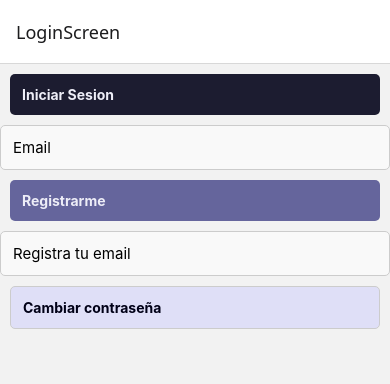
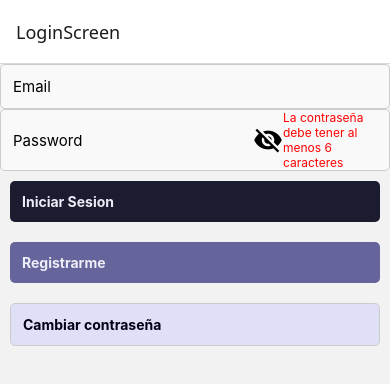
Before and after one commit to gabrielaher94/Proyecto_Prog_Movil, a React Native app in the folder ProyectoClase/: screen /LoginScreen in a window 390 px wide. Shown: the top 384 px of the page. Built offline with nearby package versions, Linux system fonts and the light colour scheme.

Commit message:
Visualizacion y Ocultar password

```diff
--- a/ProyectoClase/package.json
+++ b/ProyectoClase/package.json
@@ -35,6 +35,7 @@
     "@react-native/typescript-config": "0.80.2",
     "@types/jest": "^29.5.13",
     "@types/react": "^19.1.9",
+    "@types/react-native-vector-icons": "^6.4.18",
     "@types/react-test-renderer": "^19.1.0",
     "eslint": "^8.19.0",
     "jest": "^29.6.3",
--- a/ProyectoClase/src/components/CustomInput.tsx
+++ b/ProyectoClase/src/components/CustomInput.tsx
@@ -1,7 +1,7 @@
 import React from "react";
-import {Text, View,TextInput,StyleSheet, KeyboardTypeOptions} from "react-native";
-
-//import Icon from "react-native-vector-icons/FontAwesome";
+import {Text, View,TextInput,StyleSheet, KeyboardTypeOptions, TouchableOpacity} from "react-native";
+import Icon from "react-native-vector-icons/MaterialIcons";
+import { useState } from "react";
 
 
 type Props = {
@@ -17,16 +17,21 @@ export default function CustomInput({value, type ='text', onChange, title ,requi
 
 
     const isPasswordField = type === 'password';
+    //Estado alterno para visualizar la contraseña
+    const [showPassword, setPassword]=useState(false);
 
-    const keyboardType : KeyboardTypeOptions = type === 'email' ? 'email-address' : type === 'number' ? 'number-pad' : type === 'numeric' ? 'numeric' : 'default';
-
-
-
-    'default';
+    const keyboardType : KeyboardTypeOptions =
+    type === 'email'
+    ? 'email-address'
+    : type === 'number'
+    ? 'number-pad'
+    : type === 'numeric'
+    ? 'numeric'
+    : 'default';
     const getError =()=>{
         if( required! && value) return "Este campo es obligatorio";
         if(type === 'email' && value.includes('@')) return "El correo no es valido";
-        if(type === 'password' && value.length < 4) return "La contraseña debe tener al menos 6 caracteres";
+        if(type === 'password' && value.length < 6) return "La contraseña debe tener al menos 6 caracteres";
     }
     const error = getError();
 
@@ -35,16 +40,17 @@ export default function CustomInput({value, type ='text', onChange, title ,requi
 
             <TextInput
             style={[styles.input, error ? styles.inputError : null]}
+
             placeholder={title}
             value={value}
             onChangeText={onChange}
-            secureTextEntry={type === 'password'}
+            secureTextEntry={isPasswordField && !showPassword}
             keyboardType={keyboardType}
 
             />
-            <Text style={styles.error}>{error}</Text>
-            {/*isPasswordField && <Icon name="lock" size={20} color="#000" />*/}
 
+            {isPasswordField &&( <TouchableOpacity onPress={()=>setPassword(!showPassword)}><Icon name={showPassword?"visibility":"visibility-off" } size={30} color="#000" /></TouchableOpacity>)}
+           { error&& <Text style={styles.error}>{error}</Text>}
         </View>
     );
 
--- a/ProyectoClase/src/screens/Login.tsx
+++ b/ProyectoClase/src/screens/Login.tsx
@@ -6,21 +6,21 @@ import { useState } from "react";
 export default function Login (){
 
     const [email, setemail] = useState("")
+    const [password, setPassword] = useState("")
     return(
         <View>
-        <CustomButton title="Iniciar Sesion"
-        onPress={()=>{}}/>
         <CustomInput title = "Email"
         value={email}
         type="email"
         onChange={setemail}/>
-
+        <CustomInput title = "Password"
+        value={password}
+        type="password"
+        onChange={setPassword}/>
+        <CustomButton title="Iniciar Sesion"
+        onPress={()=>{}}/>
         <CustomButton title= "Registrarme"
         onPress ={()=>{}}variant={'secondary'}/>
-        <CustomInput title = "Registra tu email"
-        value=""
-        type="email"
-        onChange={()=>{}}/>
         <CustomButton title= "Cambiar contraseña"
         onPress ={()=>{}}variant={'tertiary'}/>
         </View>
```
Also changed, not shown: 2 other files (tests, documents, lock files or other folders).
